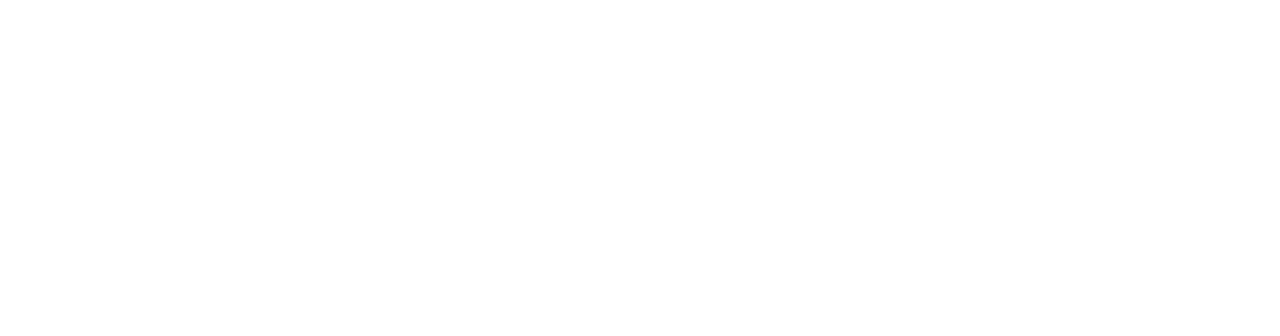
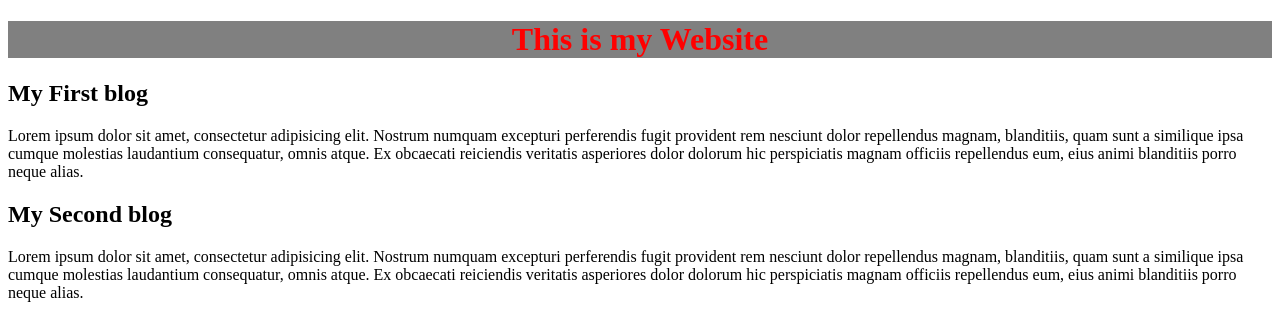
Before and after one commit to Abedhassanmithu/My-Second-repo, a plain HTML site: page index.html in a window 1280 px wide. Drawn offline with Linux system fonts and the light colour scheme.

Commit message:
Added blog

```diff
--- a/index.html
+++ b/index.html
@@ -4,9 +4,20 @@
     <meta charset="UTF-8">
     <meta name="viewport" content="width=device-width, initial-scale=1.0">
     <title> My Second git hub repo</title>
+    <link rel="stylesheet" href="style.css">
 
 </head>
 <body>
+    <h1>This is my Website</h1>
+    <Div class="blog">
+        <h2>My First blog</h2>
+        <p>Lorem ipsum dolor sit amet, consectetur adipisicing elit. Nostrum numquam excepturi perferendis fugit provident rem nesciunt dolor repellendus magnam, blanditiis, quam sunt a similique ipsa cumque molestias laudantium consequatur, omnis atque. Ex obcaecati reiciendis veritatis asperiores dolor dolorum hic perspiciatis magnam officiis repellendus eum, eius animi blanditiis porro neque alias.</p>
+    </Div>
+
+    <Div class="blog">
+        <h2>My Second blog</h2>
+        <p>Lorem ipsum dolor sit amet, consectetur adipisicing elit. Nostrum numquam excepturi perferendis fugit provident rem nesciunt dolor repellendus magnam, blanditiis, quam sunt a similique ipsa cumque molestias laudantium consequatur, omnis atque. Ex obcaecati reiciendis veritatis asperiores dolor dolorum hic perspiciatis magnam officiis repellendus eum, eius animi blanditiis porro neque alias.</p>
+    </Div>
 
 </body>
 </html>
--- /dev/null
+++ b/style.css
@@ -0,0 +1,5 @@
+h1{
+    background-color: gray;
+    color: red;
+    text-align: center;
+}
```
